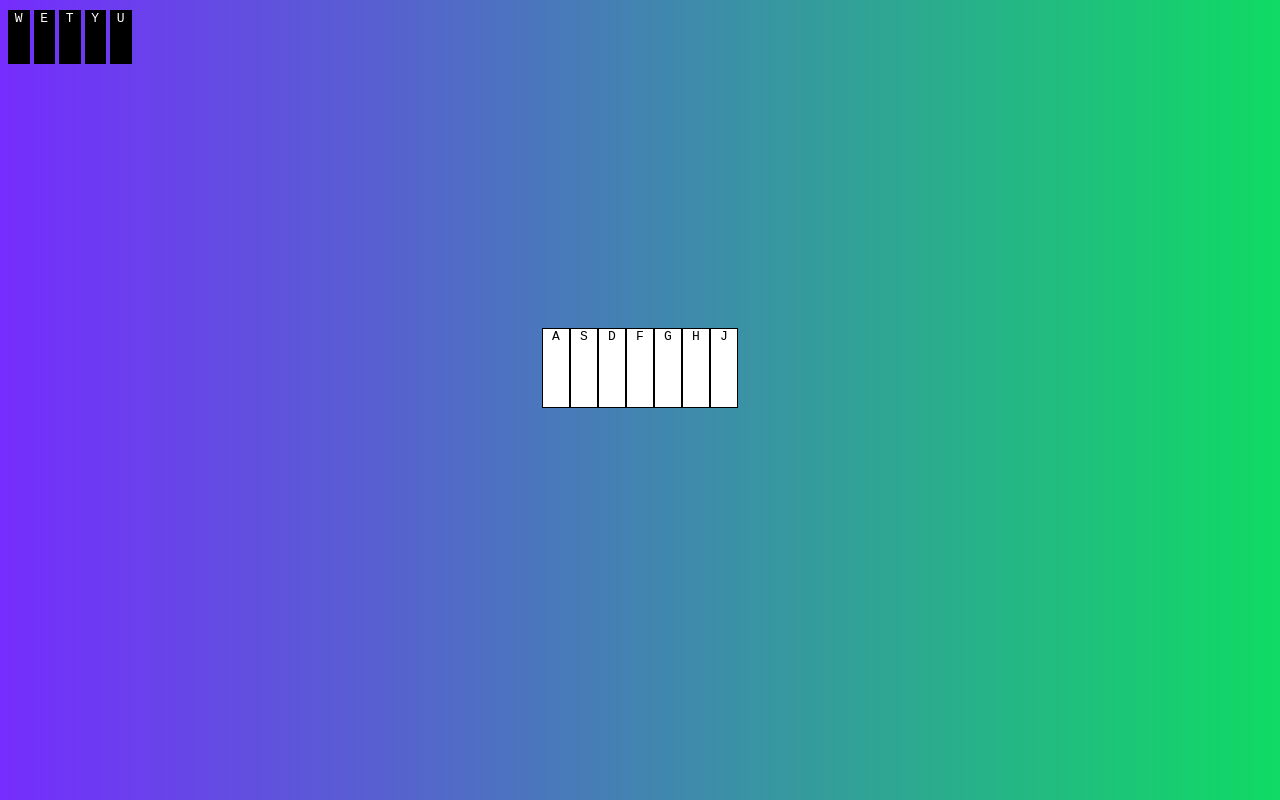
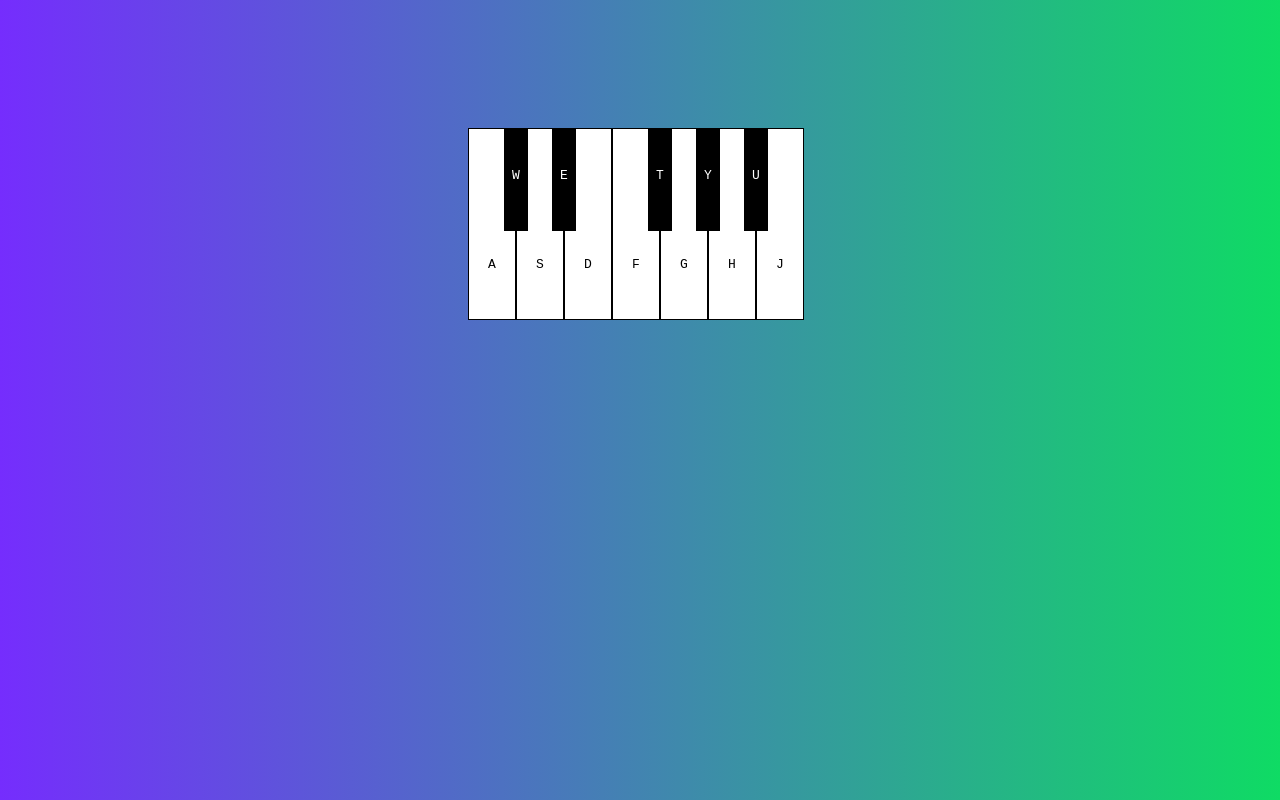
Before and after one commit to matslabek/Virtual_Piano, a plain HTML site: page index.html in a window 1280 px wide. Drawn offline with Linux system fonts and the light colour scheme.

Commit message:
Updated CSS
Fixed positioning

```diff
--- a/styles.css
+++ b/styles.css
@@ -1,31 +1,57 @@
+* {
+    box-sizing: border-box;
+}
 body {
     background: linear-gradient(270deg, rgba(15,219,100,1) 0%, rgba(117,45,253,1) 100%);
     background-color: cadetblue;
+    padding: 0;
+    margin: 0;
 }
-.white-keys {
-    height: 90vh;
-    display: flex;
-    justify-content: center;
-    align-items: center;
+.container {
     position: relative;
+    width: 21rem;
+    margin: 10% auto;
 }
+
 .black-keys {
     position: absolute;
+    top: 0;
 }
 .black-keys kbd{
-    border: 1px black solid;
     display: inline-block;
-    height: 4em;
-    width: 1.5em;
+    width: 1.5rem;
+    padding: 2.5rem 0 3rem 0;
     background-color: black;
     text-align: center;
     color: white;
 }
-.white-keys > kbd {
+.white-keys kbd {
     border: 1px black solid;
     display: inline-block;
-    height: 6em;
-    width: 2em;
+    width: 3rem;
     background-color: white;
+    margin-left: -4px;
     text-align: center;
+    padding-top: 8rem;
+    height: 12rem;
 }
+
+.black-keys kbd:nth-child(1) {
+    margin-left: 2rem;
+}
+
+.black-keys kbd:nth-child(2) {
+    margin-left: 1.25rem;
+}
+
+.black-keys kbd:nth-child(3) {
+    margin-left: 4.25rem;
+}
+
+.black-keys kbd:nth-child(4) {
+    margin-left: 1.25rem;
+}
+
+.black-keys kbd:nth-child(5) {
+    margin-left: 1.25rem;
+}
```
